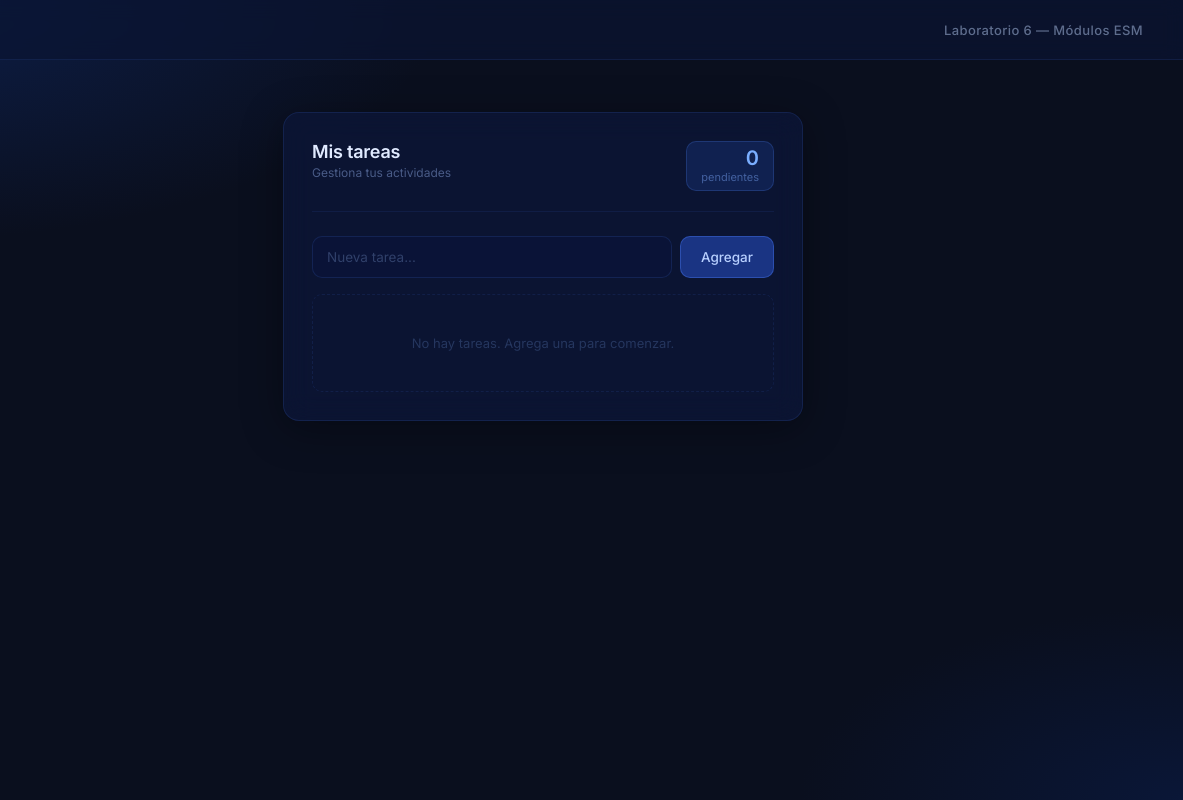
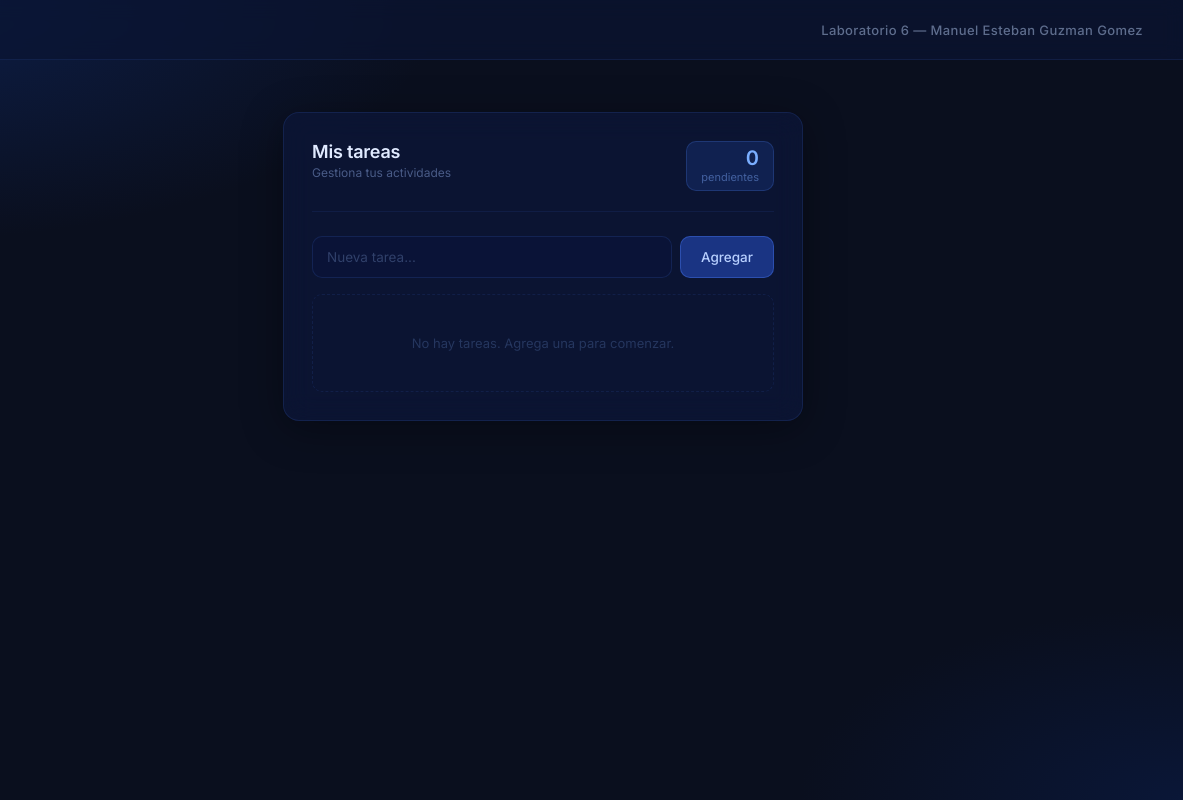
Before and after one commit to ManuelEGuzG/laboratorio-6-manuel-guzman, a website with bundled scripts: page src/index.html in a window 1280 px wide. Shown: the full height of the page, 97-1280 px from the left. Built offline with nearby package versions, Linux system fonts and the light colour scheme.

Commit message:
fix: update topbar title to include full name

```diff
--- a/src/index.html
+++ b/src/index.html
@@ -13,7 +13,7 @@
 
     <header class="topbar">
       <img src="./assets/images/ucr-logo.png" class="topbar__logo" alt="Universidad de Costa Rica" />
-      <span class="topbar__title">Laboratorio 6 — Módulos ESM</span>
+      <span class="topbar__title">Laboratorio 6 — Manuel Esteban Guzman Gomez</span>
     </header>
 
     <main class="main">
```
